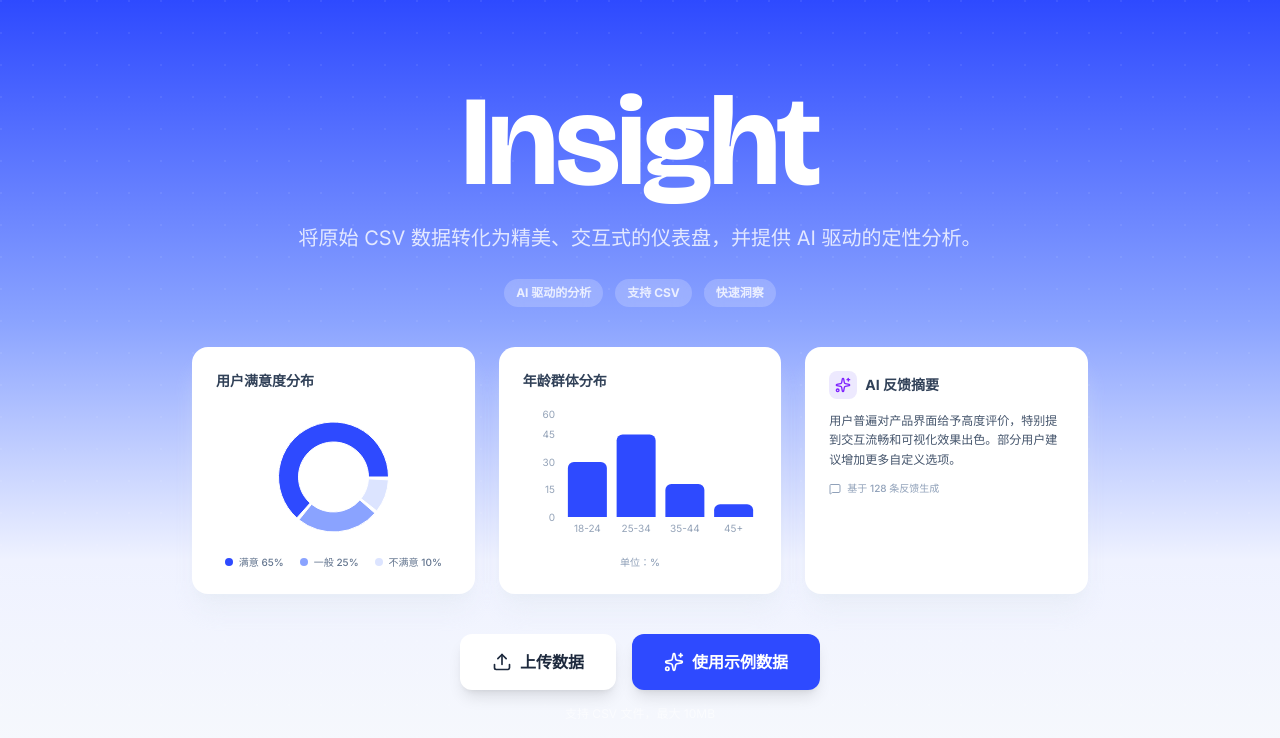
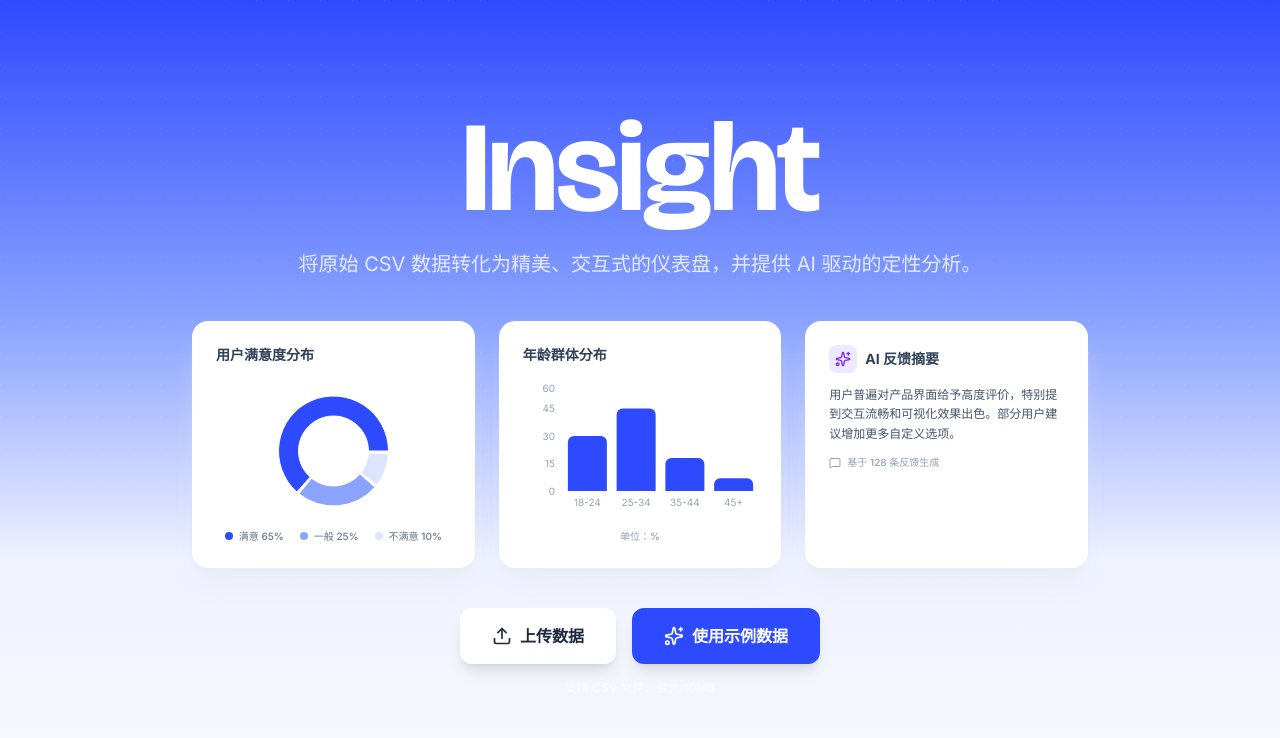
Before and after one commit to K130-dev/survey-insight, a React (Vite) app: page / in a window 1280 px wide. Shown: the top 738 px of the page. Built offline with nearby package versions, Linux system fonts and the light colour scheme.

Commit message:
fix: remove feature tag badges from hero section

```diff
--- a/src/App.tsx
+++ b/src/App.tsx
@@ -129,16 +129,6 @@ export default function App() {
                 <p className="text-xl text-white/80 font-light leading-relaxed whitespace-nowrap">
                   将原始 CSV 数据转化为精美、交互式的仪表盘，并提供 AI 驱动的定性分析。
                 </p>
-                <div className="flex items-center justify-center gap-3 mt-6">
-                  {['AI 驱动的分析', '支持 CSV', '快速洞察'].map((tag) => (
-                    <span
-                      key={tag}
-                      className="text-xs font-bold text-white/80 bg-white/20 px-3 py-1.5 rounded-full backdrop-blur-sm"
-                    >
-                      {tag}
-                    </span>
-                  ))}
-                </div>
               </motion.div>
 
               {/* Preview Cards */}
```
